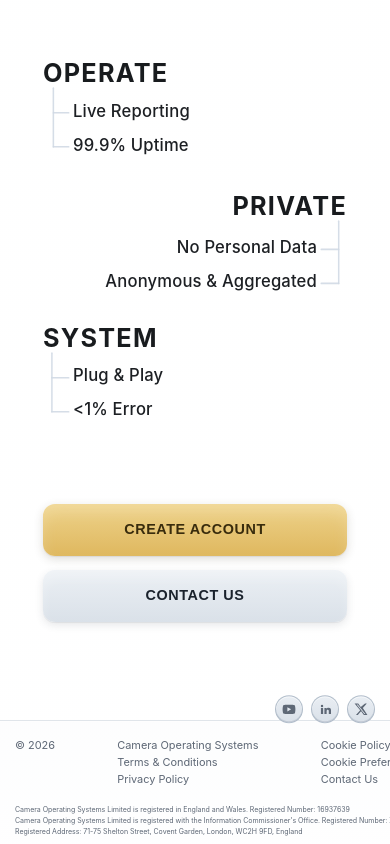
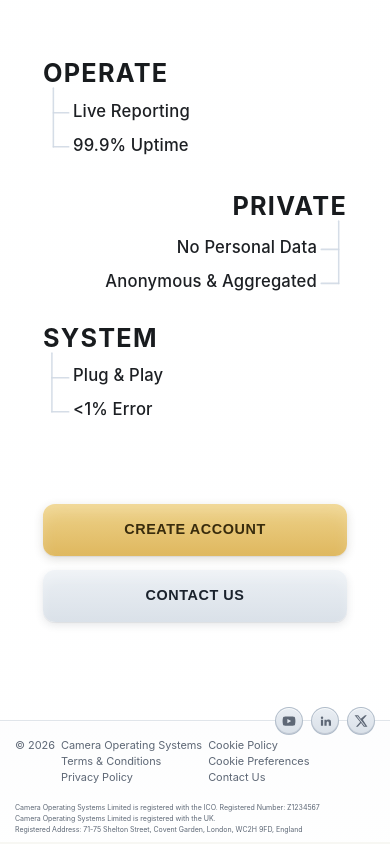
Before and after one commit to Ali-Nigzu/portal, a React (Vite) app in the folder frontend/: page / in a window 390 px wide. Shown: the part 1835-2679 px from the top of the page. Built offline with nearby package versions, Linux system fonts and the light colour scheme; no server answers.

Commit message:
Pack mobile footer rows and reorder legal copy

```diff
--- a/frontend/src/features/landing/content.ts
+++ b/frontend/src/features/landing/content.ts
@@ -53,8 +53,8 @@ export const landingCopy = {
     primaryLinks: ["Terms & Conditions", "Privacy Policy"],
     secondaryLinks: ["Cookie Policy", "Cookie Preferences", "Contact Us"],
     legalLines: [
-      "Camera Operating Systems Limited is registered in England and Wales. Registered Number: 16937639",
-      "Camera Operating Systems Limited is registered with the Information Commissioner's Office. Registered Number: Z1234567",
+      "Camera Operating Systems Limited is registered with the ICO. Registered Number: Z1234567",
+      "Camera Operating Systems Limited is registered with the UK.",
       "Registered Address: 71-75 Shelton Street, Covent Garden, London, WC2H 9FD, England",
     ],
     socials: {
--- a/frontend/src/styles/LandingPage.css
+++ b/frontend/src/styles/LandingPage.css
@@ -1662,9 +1662,9 @@ body {
   .landing-footer-mobile-top-links {
     display: grid;
     grid-template-columns: max-content max-content max-content;
-    justify-content: space-between;
-    column-gap: 7px;
-    row-gap: 4px;
+    justify-content: start;
+    column-gap: 6px;
+    row-gap: 3px;
     align-items: baseline;
     font-size: 0.685rem;
     line-height: 1.2;
@@ -1728,12 +1728,12 @@ body {
 
   .landing-footer-social {
     position: absolute;
-    top: 0;
+    top: -14px;
     right: 15px;
     z-index: 3;
     align-self: auto;
     justify-content: flex-end;
-    transform: translateY(-92%);
+    transform: none;
   }
 }
 
```
